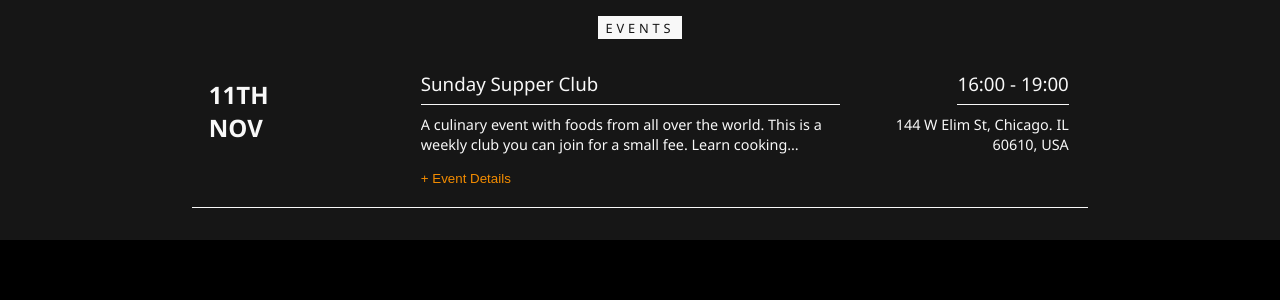
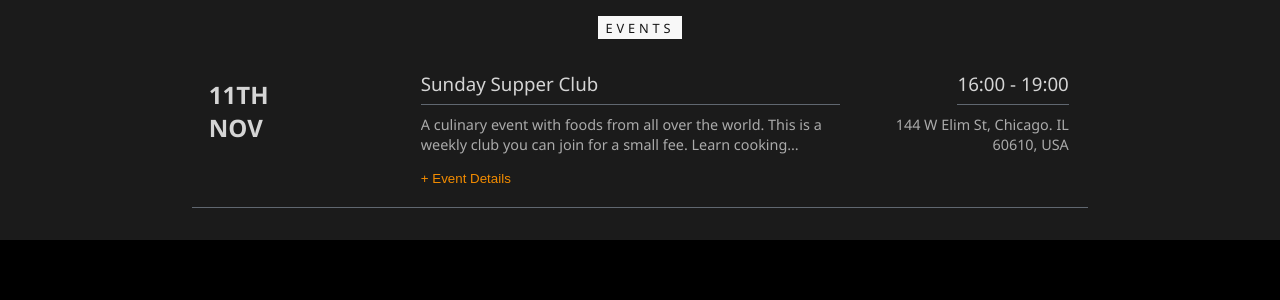
Before and after one commit to cliffordten/test-showcase, a React (Create React App) app in the folder event-with-react/: page /events in a window 1280 px wide. Shown: the top 300 px of the page. Built offline with nearby package versions, Linux system fonts and the light colour scheme.

Commit message:
refact: changed font colors to match design

```diff
--- a/event-with-react/src/pages/events/events.styles.scss
+++ b/event-with-react/src/pages/events/events.styles.scss
@@ -2,8 +2,8 @@
 
 .wrapper {
   width: 100%;
-  background-color: #161616;
-  color: #f8f8f8;
+  background-color: #1b1b1b;
+  color: #d5d5d5;
 
   .container {
     width: 70%;
@@ -35,7 +35,7 @@
       .event {
         display: flex;
         padding: 1em 0;
-        border-bottom: 0.1em solid #f8f8f8;
+        border-bottom: 1px solid #606770;
 
         & > .col {
           flex: 1;
@@ -51,7 +51,7 @@
           .event_name,
           .event_time {
             width: 100%;
-            border-bottom: 0.1em solid #f8f8f8;
+            border-bottom: 1px solid #606770;
             padding-bottom: 0.5em;
 
             h3 {
@@ -68,6 +68,7 @@
             -webkit-box-orient: vertical;
             margin: 0.7em 0;
             font-size: 0.9em;
+            color: #ababab;
 
             p {
               font-weight: 300;
```
Also changed, not shown: 1 other file (tests, documents, lock files or other folders).
